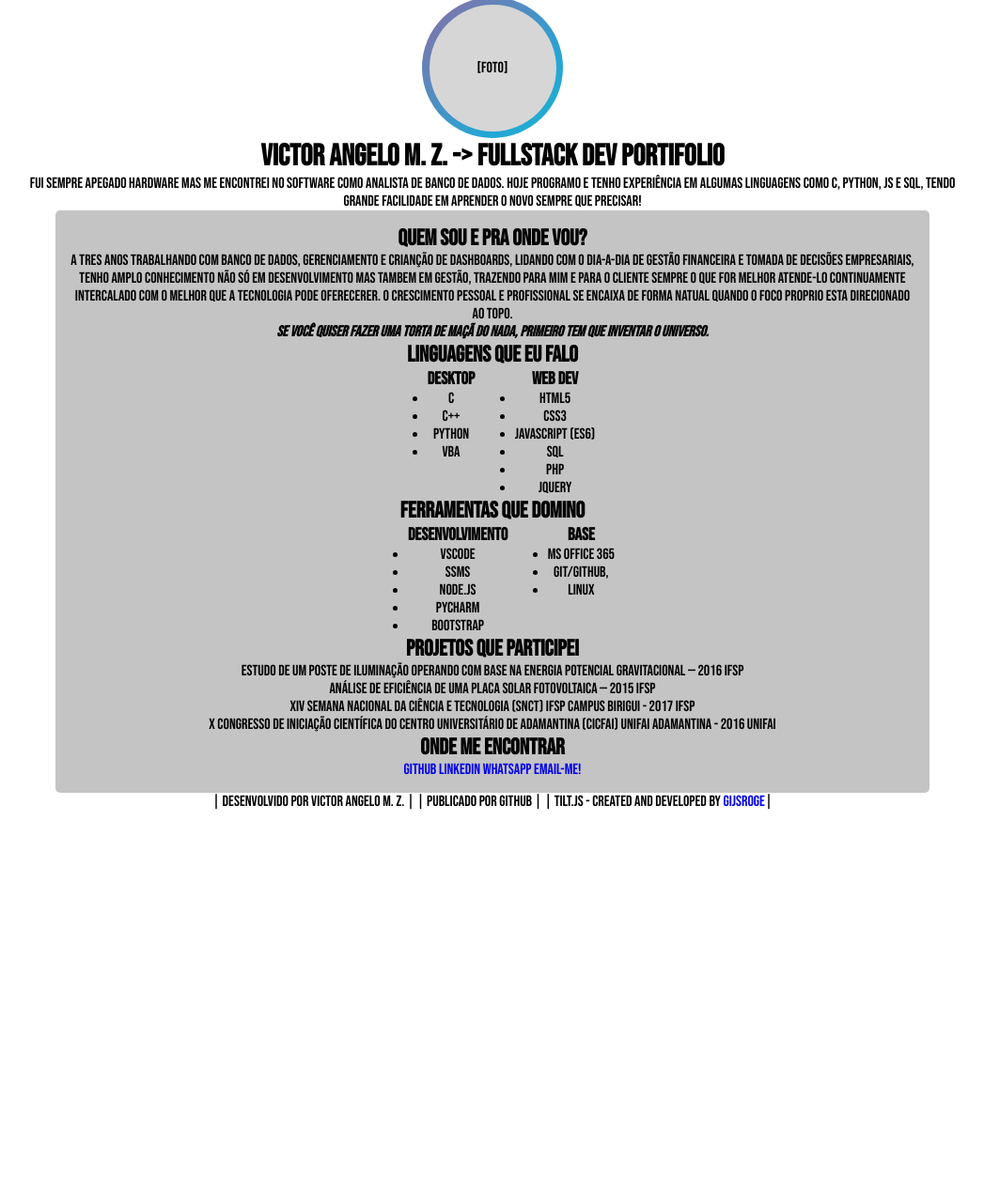
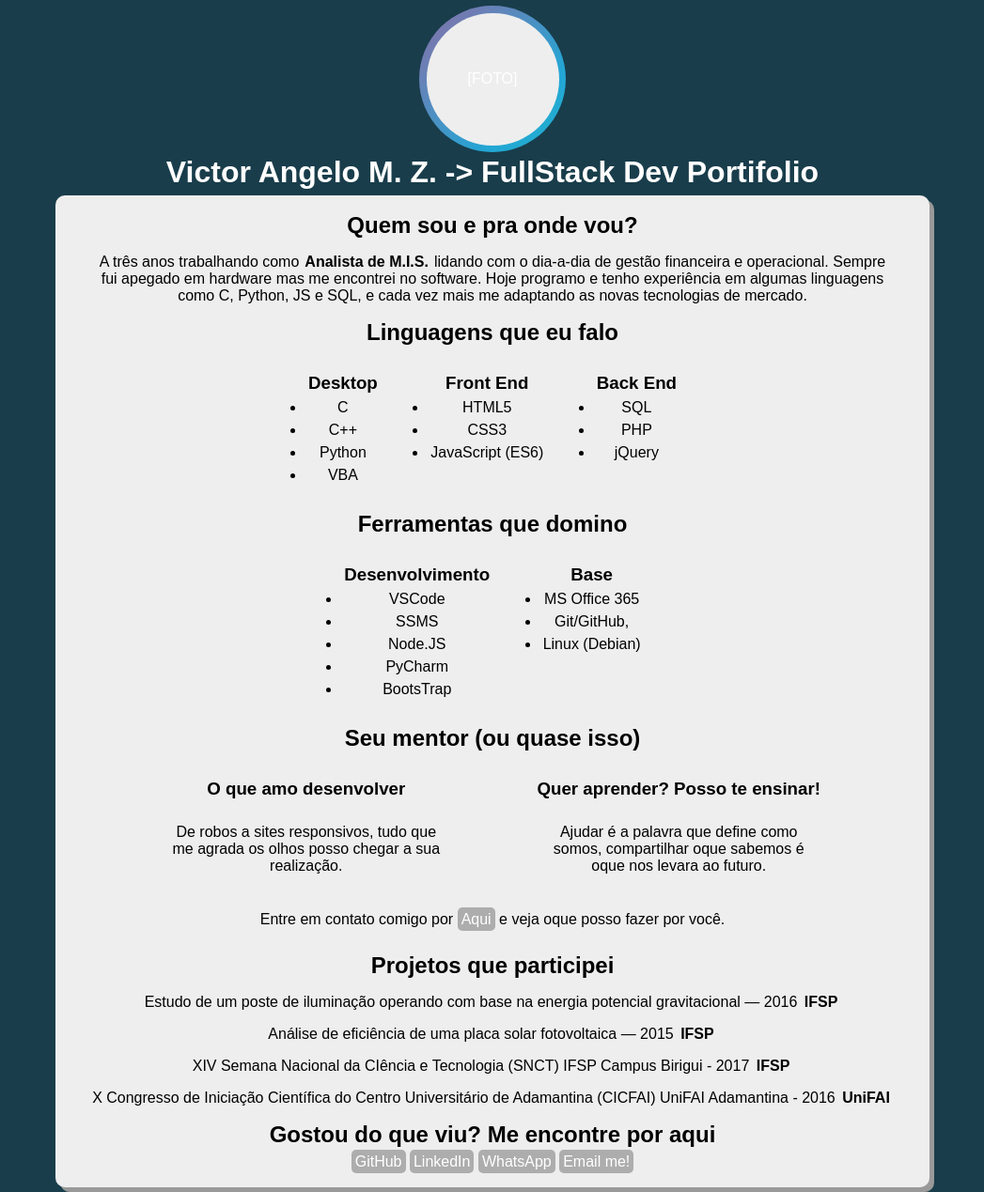
Before and after one commit to AngelloVictor/Curriculo, a plain HTML site: page index.html in a window 1280 px wide. Shown: the part 3-1272 px from the top of the page at 94% size, without its empty margins (116-1163 px from the left). Before the commit the page ends 866 px from the top, so only its background shows below. Drawn offline with nearby package versions, Linux system fonts and the light colour scheme.

Commit message:
atualizacao
reformulei a semantica e conteudo e adcionei as primeiras funcoes

```diff
--- a/css/style.css
+++ b/css/style.css
@@ -3,35 +3,57 @@
 @import url("https://fonts.googleapis.com/css2?family=Bebas+Neue&display=swap");
 
 * {
-  padding: auto;
+  padding: 3px;
   margin: 0;
   text-decoration: none !important;
 }
 body {
   text-align: center;
   margin: 0 auto;
-  font: normal 1em "Bebas Neue", Arial;
+  font: normal 1em  Arial;
   background-color: #ffffff;
   max-width: 1000px;
   min-width: 250px;
+  color: white;
 }
 
 main {
   margin: 0 auto;
   height: auto;
-  border-radius: 5px;
+  border-radius: 10px;
   max-width: 1000px;
   min-width: 250px;
-  background-color: #c4c4c4;
+  background-color: #eeeeee;
   width: 90%;
   padding: 15px;
+  color: black;
+  box-shadow: 5px 5px  rgb(153, 153, 153);
 }
-
+main > p{
+  max-width: 95%;
+  margin: 10px auto;
+}
 ul {
   display: inline-block;
   vertical-align: top;
+  margin: 20px;
 }
 
+ul > p{
+  max-width: 300px;
+  margin: 20px;
+}
+
+a{
+  color: #ffffff;
+  background-color: #adadad;
+  border-radius: 5px;
+  padding: 4px;
+}
+
+footer{
+  margin-top: 20px;
+}
 #foto-perfil-fora {
   width: 150px;
   height: 150px;
@@ -52,11 +74,14 @@ ul {
   display: flex;
   align-items: center;
   justify-content: center;
-  background-color: rgb(214, 214, 214);
+  background-color: #eeeeee;
   border-radius: 50%;
 }
 
-
+#contato-mentoria{
+  margin-top: -10px;
+margin-bottom: 20px;
+}
 @keyframes gradient {
   0% {
       background-position: 0% 50%;
--- a/index.html
+++ b/index.html
@@ -5,49 +5,39 @@
     <meta charset="UTF-8">
     <meta http-equiv="X-UA-Compatible" content="IE=edge">
     <meta name="viewport" content="width=device-width, initial-scale=1.0">
-    <title>Oi, como vai você?</title>
-    <link rel="stylesheet" href="css/style.css">
-    <script src="js/script.js"></script>
-    <link rel="shortcut icon" href="favicon.ico" type="image/x-icon">
+
+    <title id="titulo-adaptativo""></title>
+
+    <link rel=" stylesheet" href="css/style.css">
+        <script src="js/script.js"></script>
+        <link rel="shortcut icon" href="favicon.ico" type="image/x-icon">
 
 </head>
 
-<div id="foto-perfil-fora">
-    <div id="foto-perfil-dentro">
-        [FOTO]
-    </div>
-</div>
+
 
 <body data-tilt transform-style: preserve-3d data-tilt-perspective="10000">
     <script type="text/javascript" src="http://code.jquery.com/jquery-3.6.0.min.js"></script>
     <script src="js/src/tilt.jquery.js"></script> <!-- Load Tilt.js library -->
 
     <header>
-        <h1><abbr title="42">Victor Angelo M. Z. -> FullStack Dev Portifolio</abbr>
-
-        </h1>
-        <p>
-            Fui sempre apegado hardware mas me encontrei no software como analista de banco de dados.
-            Hoje programo e tenho experiência em algumas linguagens como C, Python, JS e SQL, tendo grande facilidade em
-            aprender o novo sempre que precisar!
-        </p>
+        <div id="foto-perfil-fora">
+            <div id="foto-perfil-dentro">
+                [FOTO]
+            </div>
+        </div>
+        <h1><abbr title="42">Victor Angelo M. Z. -> FullStack Dev Portifolio</abbr> </h1>
     </header>
     <main transform: translateZ(20px)>
 
         <h2>Quem sou e pra onde vou?</h2>
         <p>
-            A tres anos trabalhando com banco de dados, gerenciamento e crianção de dashboards, lidando com o dia-a-dia
-            de gestão financeira e tomada de decisões empresariais, tenho amplo conhecimento não só em desenvolvimento
-            mas tambem em gestão, trazendo para mim e para o cliente sempre o que for melhor atende-lo continuamente
-            intercalado com o melhor que a tecnologia pode oferecerer. O crescimento pessoal e profissional se encaixa
-            de forma natual quando o foco proprio esta direcionado ao topo.
+            A três anos trabalhando como<strong><abbr
+                title="Management information systems">Analista de M.I.S.</abbr></strong>lidando com o dia-a-dia
+            de gestão financeira e operacional. Sempre fui apegado em hardware mas me encontrei no software.
+            Hoje programo e tenho experiência em algumas linguagens como C, Python, JS e SQL, e cada vez mais me
+            adaptando as novas tecnologias de mercado.
 
-            <p>
-                <cite>
-                    <strong><abbr title="Carl Sagan">Se você quiser fazer uma torta de maçã do nada, primeiro tem que
-                            inventar o universo.</abbr></strong>
-                </cite>
-            </p>
         </p>
 
         <h2>Linguagens que eu falo</h2>
@@ -60,10 +50,16 @@
         </ul>
 
         <ul>
-            <h3>Web Dev</h3>
+            <h3>Front End</h3>
             <li>HTML5</li>
             <li>CSS3</li>
             <li>JavaScript (ES6)</li>
+
+        </ul>
+
+        <ul>
+            <h3>Back End</h3>
+
             <li>SQL</li>
             <li>PHP</li>
             <li>jQuery</li>
@@ -84,40 +80,65 @@
             <h3>Base</h3>
             <li>MS Office 365</li>
             <li>Git/GitHub,</li>
-            <li>Linux</li>
+            <li>Linux (Debian)</li>
         </ul>
+
+        <h2>Seu mentor (ou quase isso)</h2>
+
+        <ul>
+            <h3>O que amo desenvolver</h3>
+            <p>De robos a sites responsivos, tudo que me agrada os olhos posso chegar a sua realização. </p>
+
+        </ul>
+
+        <ul>
+            <h3>Quer aprender? Posso te ensinar!</h3>
+            <p>Ajudar é a palavra que define como somos, compartilhar oque sabemos é oque nos levara ao futuro.</p>
+
+
+        </ul>
+        <p id="contato-mentoria">Entre em contato comigo por <a
+                href="https://api.whatsapp.com/send?phone=5518935002159&text=OI%C3%A1.%20gostaria%20de%20aprender%20mais!"
+                target="_blank" rel="external">Aqui</a> e veja oque posso fazer por você.</p>
+
 
         <h2>Projetos que participei</h2>
 
         <p>
-            Estudo de um poste de iluminação operando com base na energia potencial gravitacional — 2016 IFSP
+            Estudo de um poste de iluminação operando com base na energia potencial gravitacional — 2016 <strong>IFSP</strong>
         </p>
         <p>
-            Análise de eficiência de uma placa solar fotovoltaica — 2015 IFSP
+            Análise de eficiência de uma placa solar fotovoltaica — 2015 <strong>IFSP</strong>
         </p>
         <p>
-            XIV Semana Nacional da CIência e Tecnologia (SNCT) IFSP Campus Birigui - 2017 IFSP
+            XIV Semana Nacional da CIência e Tecnologia (SNCT) IFSP Campus Birigui - 2017 <strong>IFSP</strong>
         </p>
         <p>
             X Congresso de Iniciação Científica do Centro Universitário de Adamantina (CICFAI) UniFAI Adamantina - 2016
-            UniFAI
+            <strong>UniFAI</strong>
         </p>
 
-        <h2>Onde me encontrar</h2>
+        <h2>Gostou do que viu? Me encontre por aqui</h2>
         <nav>
             <a href="https://github.com/AngelloVictor" target="_blank" rel="external">GitHub</a>
             <a href="https://www.linkedin.com/in/victor-angelo-319b16150/" target="_blank" rel="external">LinkedIn</a>
             <a href="https://api.whatsapp.com/send?phone=5518935002159&text=Ol%C3%A1%2C%20vi%20seu%20portfolio%20e%20me%20interesse%20pelo%20seu%20trabalho!"
                 target="_blank" rel="external">WhatsApp</a>
             <a href="https://mail.google.com/mail/u/0/?fs=1&tf=cm&to=%E2%80%8Bangello.contato@gmail.com&su=Olá,%20vi%20seu%20portfolio%20e%20me%20interesse%20pelo%20seu%20trabalho!"
-                target="_blank" rel="external">Email-me!</a>
+                target="_blank" rel="external">Email me!</a>
         </nav>
     </main>
 
     <footer>
-        | Desenvolvido por Victor Angelo M. Z. |
-        | Publicado por GitHub |
-        | Tilt.JS - created and developed by <a href="https://github.com/gijsroge">gijsroge</a>|
+        Desenvolvido por Victor Angelo M. Z. | Publicado por GitHub | Tilt.JS - created and developed by <a
+            href="https://github.com/gijsroge">gijsroge</a>
+
+        <p>
+            <cite>
+                <strong><abbr title="Carl Sagan">Se você quiser fazer uma torta de maçã do nada, primeiro tem que
+                        inventar o universo.</abbr></strong>
+            </cite>
+        </p>
     </footer>
 
 
--- a/js/script.js
+++ b/js/script.js
@@ -0,0 +1,37 @@
+
+// Atualiza o titulo da pagina de acordo com a hora do dia
+function dateTimeTitle() {
+    var hour = new Date().getHours();
+
+    if (hour > 6 && hour <= 12) {
+        document.getElementById("titulo-adaptativo").innerHTML = "Bom dia! Como esta?"
+
+    } else if (hour > 12 && hour < 18) {
+        document.getElementById("titulo-adaptativo").innerHTML = "Boa Tarde! Como esta?"
+
+    } else  {
+        document.getElementById("titulo-adaptativo").innerHTML = "Boa Noite! Como esta?"
+
+    }
+}
+
+
+function backgroundTime() {
+    var hour = new Date().getHours();
+
+    if (hour > 6 && hour <= 12) {
+        document.body.style.backgroundColor = "#ebe6d6";
+
+    } else if (hour > 12 && hour < 18) {
+        document.body.style.backgroundColor = "#bf7e78";
+
+    } else  {
+        document.body.style.backgroundColor = "#193d4b";
+    }
+}
+
+
+//arrumo depois xD
+
+window.addEventListener("load",function() { backgroundTime() });
+dateTimeTitle();
```
Also changed, not shown: js/139484857_4183168718380156_6116401415979887279_n.jpg (deleted), js/78412374_2520900024613837_1232801483926274048_n.jpg (deleted), 3 other files.
